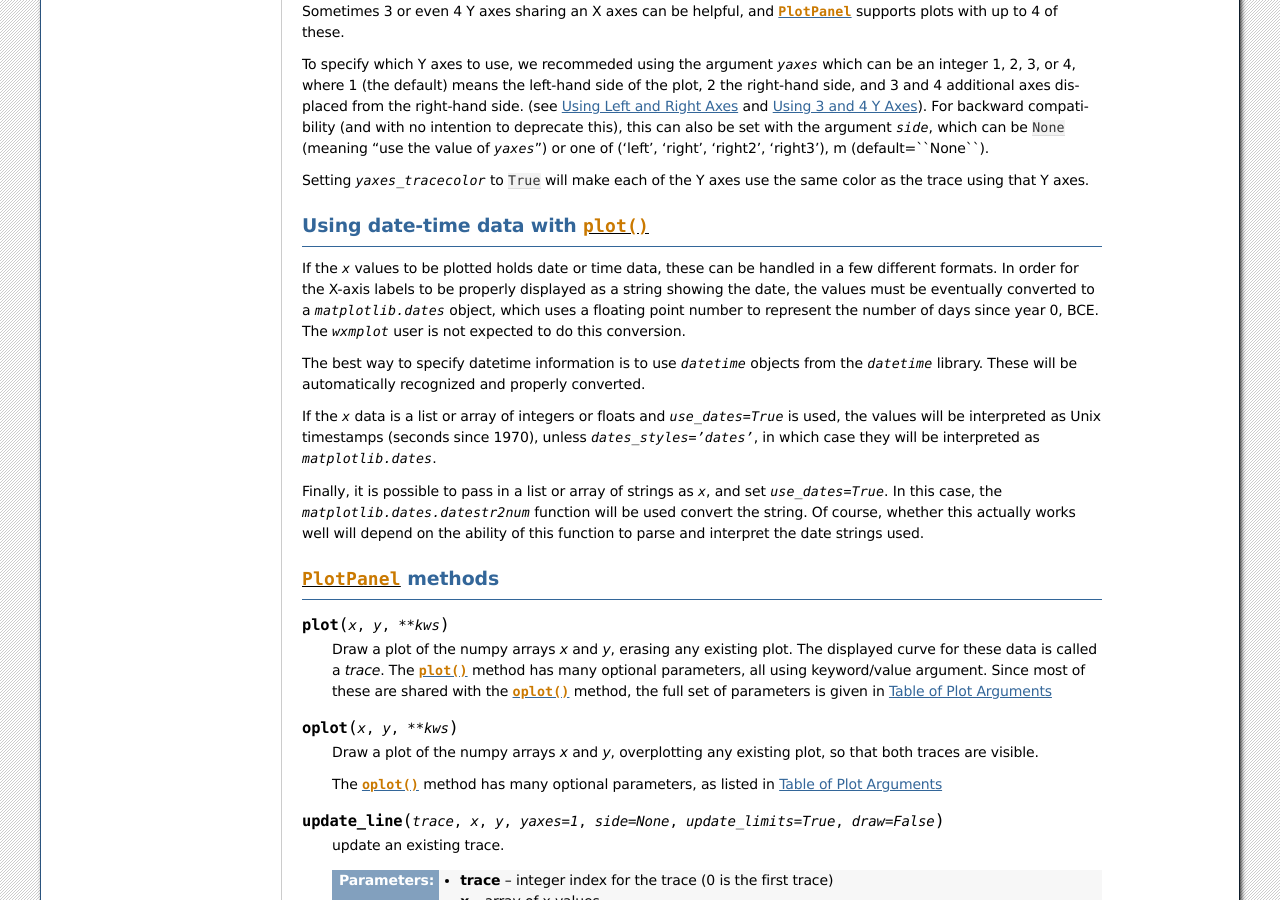
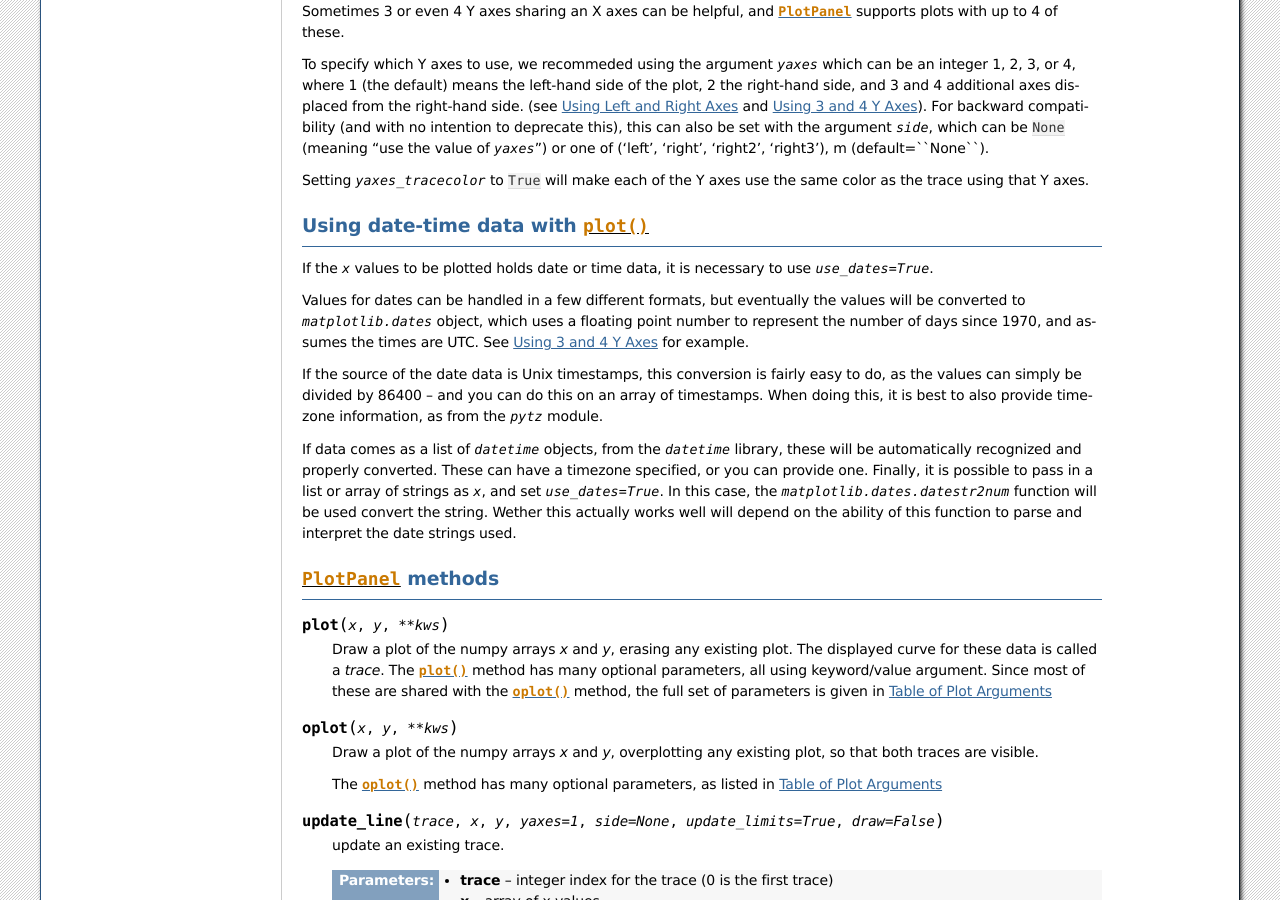
Before and after one commit to newville/wxmplot, a Sphinx documentation site: the page built from doc/plotpanel.rst, in a window 1280 px wide and 900 px high, scrolled down 3845 px. Built offline with Sphinx 7.4.7, drawn with Linux system fonts in a browser that asks for light colours; the version number could not be read and is left out; some of the changed text lies outside the part shown.

Commit message:
update doc for date data

```diff
--- a/doc/plotpanel.rst
+++ b/doc/plotpanel.rst
@@ -165,7 +165,7 @@ same meaning, as indicated by the right-most column.
   +------------------+------------+---------+------------------------------------------------+-----+--------------+
   | use_dates        | bool       | False   | to show dates in xlabel (:meth:`plot` only)    | 15  |  no          |
   +------------------+------------+---------+------------------------------------------------+-----+--------------+
-  | dates_style      | str        | ''      | aid conversion of floats to time data          | 15  |  no          |
+  | timezone         | timezone   | None    | timezone data for date and time data           | 15  |  no          |
   +------------------+------------+---------+------------------------------------------------+-----+--------------+
   |                  | **arguments that apply only for** :meth:`scatterplot`                       |              |
   +------------------+------------+---------+------------------------------------------------+-----+--------------+
@@ -288,27 +288,28 @@ use the same color as the trace using that Y axes.
 Using date-time data with :func:`plot`
 ===========================================
 
-If the `x` values to be plotted holds date or time data, these can be handled in
-a few different formats.  In order for the X-axis labels to be properly
-displayed as a string showing the date, the values must be eventually converted
-to a `matplotlib.dates` object, which uses a floating point number to represent
-the number of days since year 0, BCE.  The `wxmplot` user is not expected to do
-this conversion.
+If the `x` values to be plotted holds date or time data, it is
+necessary to use `use_dates=True`.
 
-The best way to specify datetime information is to use `datetime` objects
-from the `datetime` library.  These will be automatically recognized and
-properly converted.
+Values for dates can be handled in a few different formats, but
+eventually the values will be converted to `matplotlib.dates` object,
+which uses a floating point number to represent the number of days
+since 1970, and assumes the times are UTC.  See
+:ref:`example_multiple_yaxes` for example.
 
-If the `x` data is a list or array of integers or floats and `use_dates=True` is
-used, the values will be interpreted as Unix timestamps (seconds since 1970),
-unless `dates_styles='dates'`, in which case they will be interpreted as
-`matplotlib.dates`.
+If the source of the date data is Unix timestamps, this conversion is
+fairly easy to do, as the values can simply be divided by 86400 -- and
+you can do this on an array of timestamps.  When doing this, it is
+best to also provide timezone information, as from the `pytz` module.
 
-Finally, it is possible to pass in a list or array of strings as `x`, and set
-`use_dates=True`.  In this case, the `matplotlib.dates.datestr2num` function
-will be used convert the string.  Of course, whether this actually works well
-will depend on the ability of this function to parse and interpret the date
-strings used.
+If data comes as a list of `datetime` objects, from the `datetime`
+library, these will be automatically recognized and properly
+converted.  These can have a timezone specified, or you can provide
+one.  Finally, it is possible to pass in a list or array of strings as
+`x`, and set `use_dates=True`.  In this case, the
+`matplotlib.dates.datestr2num` function will be used convert the
+string.  Wether this actually works well will depend on the ability of
+this function to parse and interpret the date strings used.
 
 
 
```
